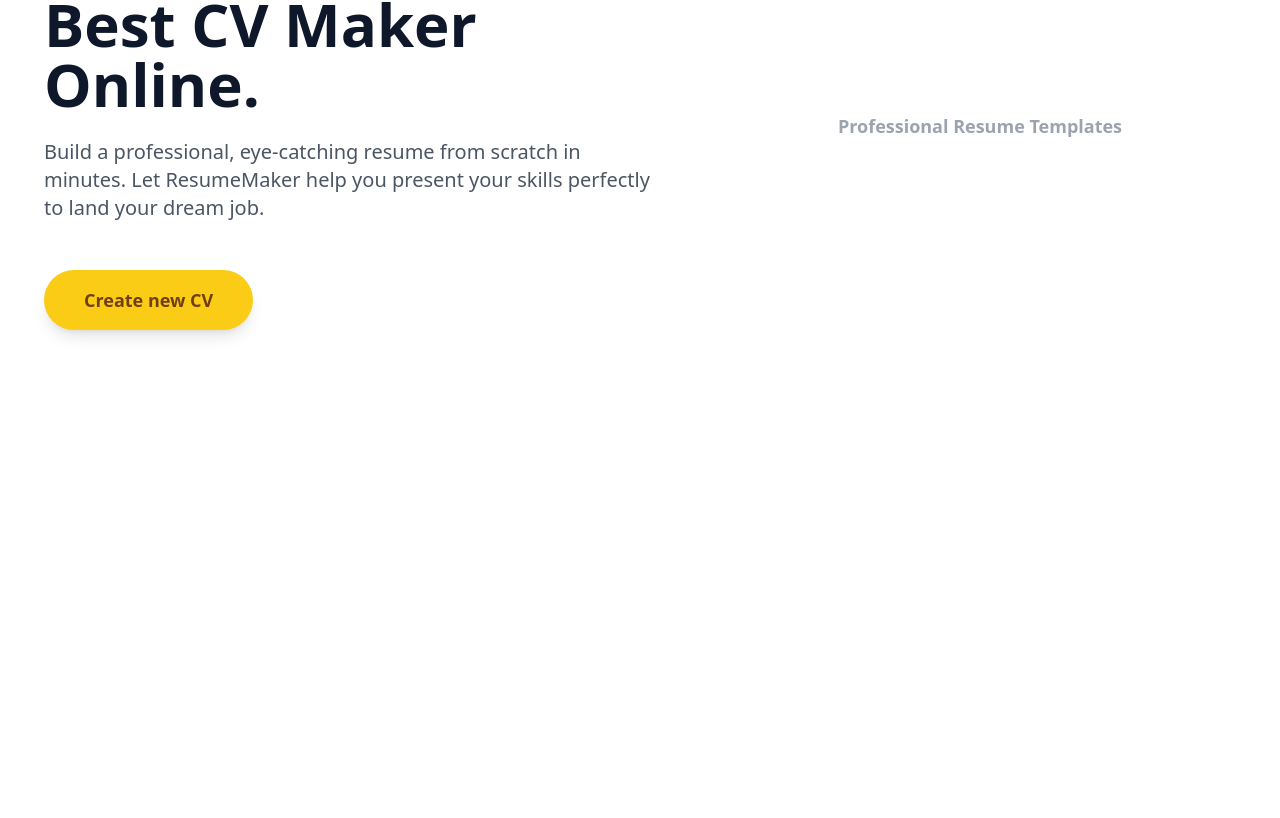
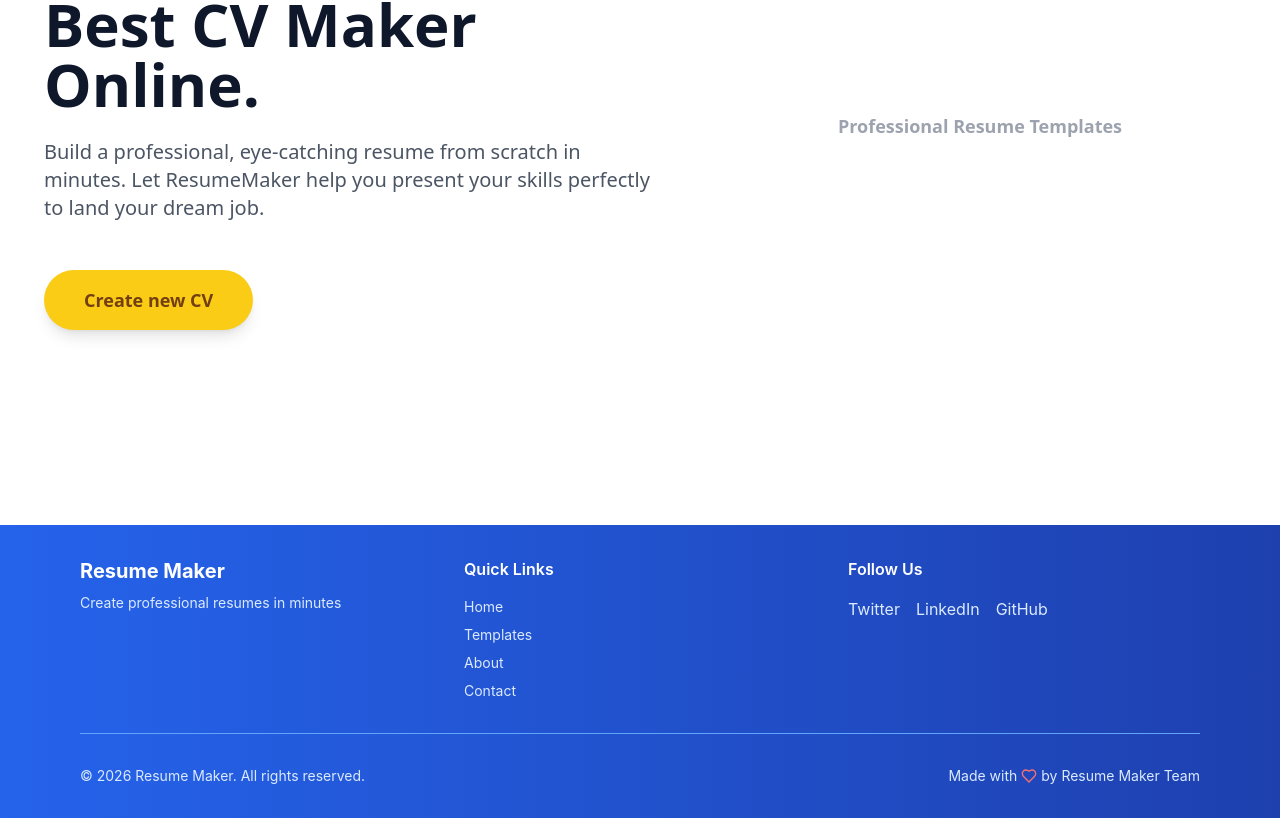
Before and after one commit to Sirichandanakota/ResumeMaker, a React (Vite) app in the folder client/: page / in a window 1280 px wide. Shown: the part 339-1157 px from the top of the page. Before the commit the page ends 800 px from the top, so only its background shows below. Built offline with nearby package versions, Linux system fonts and the light colour scheme; no server answers; the HTML template or start-up script is replaced by a standard one.

Commit message:
Add professional footer with blue gradient color scheme

```diff
--- a/client/src/App.jsx
+++ b/client/src/App.jsx
@@ -4,6 +4,7 @@
 import SignUpPage from './pages/SignUpPage';
 import TemplatesPage from './pages/TemplatesPage';
 import ResumeEditor from './pages/ResumeEditor';
+import Footer from './components/Footer';
 
 export default function App() {
   const [currentPage, setCurrentPage] = useState('home');
@@ -80,6 +81,8 @@
 
   if (currentPage === 'templates') {
     return (
+      <div className="flex flex-col min-h-screen">
+        <div className="flex-grow">
           <TemplatesPage
             userEmail={userEmail}
             userName={userFullName ? userFullName.split(' ')[0] : userEmail?.split('@')[0] || 'User'}
@@ -90,6 +93,9 @@
             onLogout={handleLogout}
             onBack={() => setCurrentPage('home')}
           />
+        </div>
+        <Footer />
+      </div>
     );
   }
 
@@ -106,10 +112,15 @@
   }
 
   return (
+    <div className="flex flex-col min-h-screen">
+      <div className="flex-grow">
         <HomePage
           userEmail={userEmail}
           onLogout={handleLogout}
           onNavigate={handleNavigate}
         />
+      </div>
+      <Footer />
+    </div>
   );
 }
--- /dev/null
+++ b/client/src/components/Footer.jsx
@@ -0,0 +1,56 @@
+import React from 'react';
+import { Heart } from 'lucide-react';
+
+export default function Footer() {
+  const currentYear = new Date().getFullYear();
+
+  return (
+    <footer className="bg-gradient-to-r from-blue-600 to-blue-800 text-white py-8 mt-16">
+      <div className="max-w-6xl mx-auto px-4">
+        <div className="grid grid-cols-1 md:grid-cols-3 gap-8">
+          {/* Brand Section */}
+          <div className="flex flex-col justify-between">
+            <div>
+              <h3 className="text-xl font-bold mb-2">Resume Maker</h3>
+              <p className="text-blue-100 text-sm">Create professional resumes in minutes</p>
+            </div>
+          </div>
+
+          {/* Links Section */}
+          <div>
+            <h4 className="font-semibold mb-4">Quick Links</h4>
+            <ul className="space-y-2 text-blue-100 text-sm">
+              <li><a href="#" className="hover:text-white transition">Home</a></li>
+              <li><a href="#" className="hover:text-white transition">Templates</a></li>
+              <li><a href="#" className="hover:text-white transition">About</a></li>
+              <li><a href="#" className="hover:text-white transition">Contact</a></li>
+            </ul>
+          </div>
+
+          {/* Social Section */}
+          <div>
+            <h4 className="font-semibold mb-4">Follow Us</h4>
+            <div className="flex gap-4">
+              <a href="#" className="text-blue-100 hover:text-white transition">Twitter</a>
+              <a href="#" className="text-blue-100 hover:text-white transition">LinkedIn</a>
+              <a href="#" className="text-blue-100 hover:text-white transition">GitHub</a>
+            </div>
+          </div>
+        </div>
+
+        {/* Divider */}
+        <div className="border-t border-blue-400 mt-8 pt-8">
+          {/* Bottom Section */}
+          <div className="flex flex-col md:flex-row justify-between items-center text-blue-100 text-sm">
+            <p className="mb-4 md:mb-0">
+              © {currentYear} Resume Maker. All rights reserved.
+            </p>
+            <div className="flex items-center gap-1">
+              Made with <Heart size={16} className="text-red-400" /> by Resume Maker Team
+            </div>
+          </div>
+        </div>
+      </div>
+    </footer>
+  );
+}
```
Lines whose indentation alone changed are shown as unchanged.
